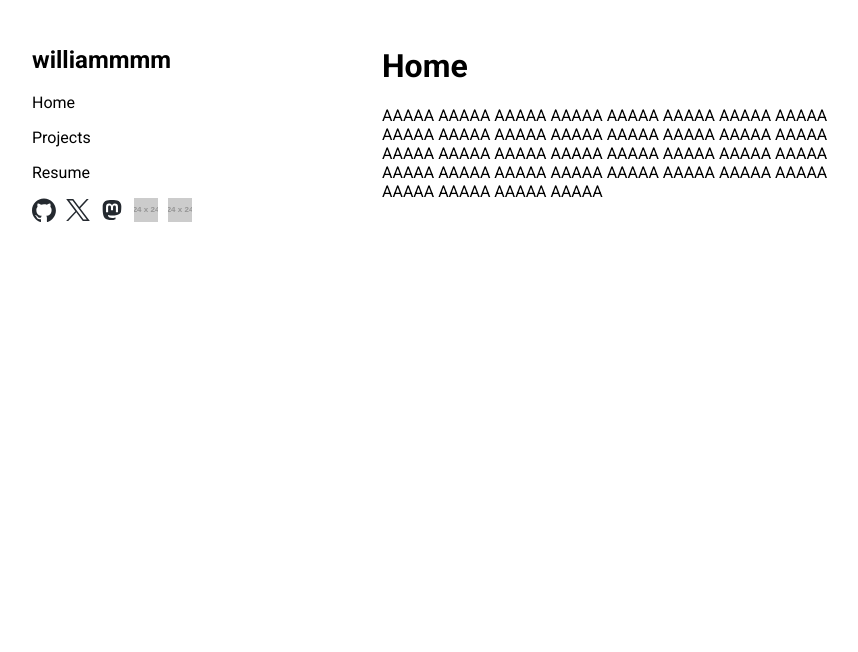
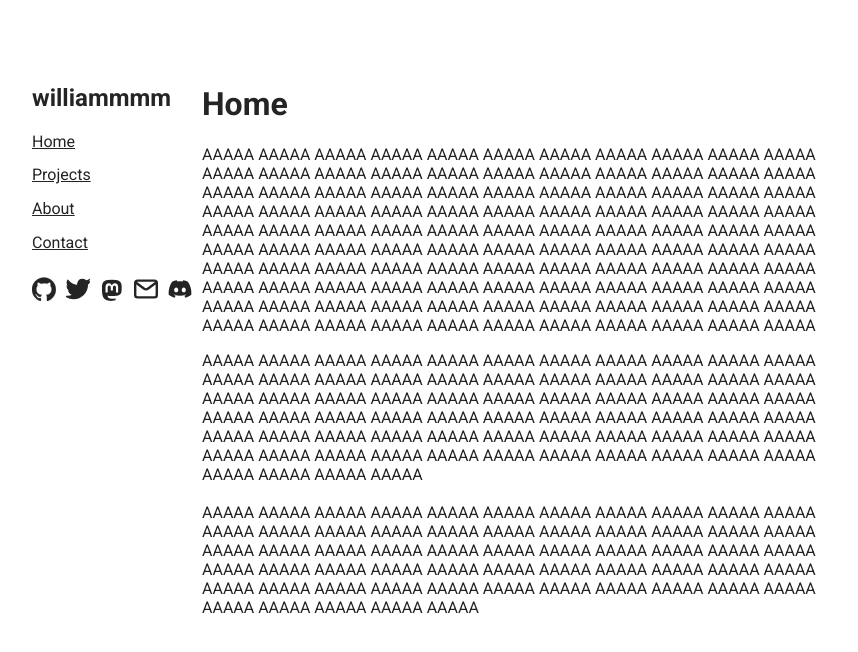
Before and after one commit to williamwith4ms/williammmm.xyz, a plain HTML site: page index.html in a window 1280 px wide. Shown: the whole page, without its empty margins (224-1082 px from the left). Drawn offline with Linux system fonts and the light colour scheme; placeholder pictures from the web are drawn by us.

Commit message:
added icons

```diff
--- a/index.html
+++ b/index.html
@@ -7,11 +7,23 @@
 	</head>
 	<body>
 		<div class="flex-container">
-			<div class="sidebar">
+			<div class="sidebar" class="flex-container">
 				<h2>williammmm</h2>
-				<p>Home</p>
-				<p>Projects</p>
-				<p>Resume</p>
+				<div class="nav">
+					<a href="/index.html" class="nav-link">
+						Home
+					</a>
+					<a href="/src/html/projects.htm" class="nav-link">
+						Projects
+					</a>
+					<a href="/about.html" class="nav-link">
+						About
+					</a>
+					<a href="/contact.html" class="nav-link">
+						Contact
+					</a>
+				</div>
+
 				<div class="social-bar">
 					<a
 						href="https://github.com/williamwith4ms"
@@ -19,8 +31,7 @@
 						class="social-icon"
 					>
 						<svg
-							width="24"
-							height="24"
+							class="icon-svg"
 							xmlns="http://www.w3.org/2000/svg"
 							viewBox="0 0 98 94"
 						>
@@ -28,7 +39,6 @@
 								fill-rule="evenodd"
 								clip-rule="evenodd"
 								d="M48.854 0C21.839 0 0 22 0 49.217c0 21.756 13.993 40.172 33.405 46.69 2.427.49 3.316-1.059 3.316-2.362 0-1.141-.08-5.052-.08-9.127-13.59 2.934-16.42-5.867-16.42-5.867-2.184-5.704-5.42-7.17-5.42-7.17-4.448-3.015.324-3.015.324-3.015 4.934.326 7.523 5.052 7.523 5.052 4.367 7.496 11.404 5.378 14.235 4.074.404-3.178 1.699-5.378 3.074-6.6-10.839-1.141-22.243-5.378-22.243-24.283 0-5.378 1.94-9.778 5.014-13.2-.485-1.222-2.184-6.275.486-13.038 0 0 4.125-1.304 13.426 5.052a46.97 46.97 0 0 1 12.214-1.63c4.125 0 8.33.571 12.213 1.63 9.302-6.356 13.427-5.052 13.427-5.052 2.67 6.763.97 11.816.485 13.038 3.155 3.422 5.015 7.822 5.015 13.2 0 18.905-11.404 23.06-22.324 24.283 1.78 1.548 3.316 4.481 3.316 9.126 0 6.6-.08 11.897-.08 13.526 0 1.304.89 2.853 3.316 2.364 19.412-6.52 33.405-24.935 33.405-46.691C97.707 22 75.788 0 48.854 0z"
-								fill="#24292f"
 							/>
 						</svg>
 					</a>
@@ -38,64 +48,32 @@
 						class="social-icon"
 					>
 						<svg
+							class="icon-svg"
+							viewBox="2 2 20 20"
+							fill="none"
+							xmlns="http://www.w3.org/2000/svg"
+						>
+							<path
+								d="M19.83 8.00001C19.83 8.17001 19.83 8.35001 19.83 8.52001C19.8393 10.0302 19.5487 11.5272 18.9751 12.9242C18.4014 14.3212 17.5562 15.5904 16.4883 16.6583C15.4204 17.7262 14.1512 18.5714 12.7542 19.1451C11.3572 19.7187 9.86017 20.0093 8.34999 20C6.15213 20.0064 3.9992 19.3779 2.14999 18.19C2.47999 18.19 2.78999 18.19 3.14999 18.19C4.96345 18.19 6.72433 17.5808 8.14999 16.46C7.30493 16.4524 6.48397 16.1774 5.80489 15.6744C5.12581 15.1714 4.62349 14.4662 4.36999 13.66C4.62464 13.7006 4.88213 13.7207 5.13999 13.72C5.49714 13.7174 5.85281 13.6738 6.19999 13.59C5.2965 13.4056 4.48448 12.9147 3.90135 12.2003C3.31822 11.486 2.99981 10.5921 2.99999 9.67001C3.55908 9.97841 4.18206 10.153 4.81999 10.18C4.25711 9.80767 3.79593 9.30089 3.47815 8.7055C3.16038 8.11011 2.99604 7.44489 2.99999 6.77001C3.00124 6.06749 3.18749 5.37769 3.53999 4.77001C4.55172 6.01766 5.81423 7.03889 7.24575 7.76757C8.67727 8.49625 10.2459 8.91613 11.85 9.00001C11.7865 8.69737 11.753 8.38922 11.75 8.08001C11.7239 7.25689 11.9526 6.44578 12.4047 5.75746C12.8569 5.06913 13.5104 4.53714 14.2762 4.23411C15.0419 3.93109 15.8826 3.87181 16.6833 4.06437C17.484 4.25693 18.2057 4.69195 18.75 5.31001C19.655 5.12822 20.5214 4.78981 21.31 4.31001C21.0088 5.24317 20.3754 6.0332 19.53 6.53001C20.3337 6.44316 21.1194 6.23408 21.86 5.91001C21.3116 6.71097 20.6361 7.41694 19.86 8.00001H19.83Z"
+							/>
+						</svg>
+					</a>
+					<a
+						class="social-icon"
+						href="https://mastodon.social/@williammmm"
+						target="_blank"
+					>
+						<svg
+							class="icon-svg"
+							viewBox="-10 -5 1034 1034"
 							xmlns="http://www.w3.org/2000/svg"
 							xmlns:xlink="http://www.w3.org/1999/xlink"
 							version="1.1"
-							width="24"
-							height="24"
-							viewBox="0 0 256 256"
-							xml:space="preserve"
-						>
-							<defs></defs>
-							<g
-								style="
-									stroke: none;
-									stroke-width: 0;
-									stroke-dasharray: none;
-									stroke-linecap: butt;
-									stroke-linejoin: miter;
-									stroke-miterlimit: 10;
-									fill: none;
-									fill-rule: nonzero;
-									opacity: 1;
-								"
-								transform="translate(1.4065934065934016 1.4065934065934016) scale(2.81 2.81)"
-							>
-								<path
-									d="M 0.219 2.882 l 34.748 46.461 L 0 87.118 h 7.87 l 30.614 -33.073 l 24.735 33.073 H 90 L 53.297 38.043 L 85.844 2.882 h -7.87 L 49.781 33.341 L 27.001 2.882 H 0.219 z M 11.793 8.679 h 12.303 L 78.425 81.32 H 66.122 L 11.793 8.679 z"
-									style="
-										stroke: none;
-										stroke-width: 1;
-										stroke-dasharray: none;
-										stroke-linecap: butt;
-										stroke-linejoin: miter;
-										stroke-miterlimit: 10;
-										fill: #24292f;
-										fill-rule: nonzero;
-										opacity: 1;
-									"
-									transform=" matrix(1 0 0 1 0 0) "
-									stroke-linecap="round"
-								/>
-							</g>
-						</svg>
-					</a>
-					<a
-						href="https://mastodon.social/@williammmm"
-						target="_blank"
-						class="social-icon"
-					>
-						<?xml version="1.0" encoding="utf-8"?>
-						<svg
-							fill="#24292f"
-							width="24"
-							height="24"
-							viewBox="0 0 24 24"
-							xmlns="http://www.w3.org/2000/svg"
-							xml:space="preserve"
 						>
 							<path
-								d="M21.327 8.566c0-4.339-2.843-5.61-2.843-5.61-1.433-.658-3.894-.935-6.451-.956h-.063c-2.557.021-5.016.298-6.45.956 0 0-2.843 1.272-2.843 5.61 0 .993-.019 2.181.012 3.441.103 4.243.778 8.425 4.701 9.463 1.809.479 3.362.579 4.612.51 2.268-.126 3.541-.809 3.541-.809l-.075-1.646s-1.621.511-3.441.449c-1.804-.062-3.707-.194-3.999-2.409a4.523 4.523 0 0 1-.04-.621s1.77.433 4.014.536c1.372.063 2.658-.08 3.965-.236 2.506-.299 4.688-1.843 4.962-3.254.434-2.223.398-5.424.398-5.424zm-3.353 5.59h-2.081V9.057c0-1.075-.452-1.62-1.357-1.62-1 0-1.501.647-1.501 1.927v2.791h-2.069V9.364c0-1.28-.501-1.927-1.502-1.927-.905 0-1.357.546-1.357 1.62v5.099H6.026V8.903c0-1.074.273-1.927.823-2.558.566-.631 1.307-.955 2.228-.955 1.065 0 1.872.409 2.405 1.228l.518.869.519-.869c.533-.819 1.34-1.228 2.405-1.228.92 0 1.662.324 2.228.955.549.631.822 1.484.822 2.558v5.253z"
+								d="M499 112q-93 1 -166 11q-81 11 -128 33l-14 8q-16 10 -32 25q-22 21 -38 47q-21 33 -32 73q-14 47 -14 103v37q0 77 1 119q3 113 18 188q19 95 62 154q50 67 134 89q109 29 210 24q46 -3 88 -12q30 -7 55 -17l19 -8l-4 -75l-22 6q-28 6 -57 10q-41 6 -78 4q-53 -1 -80 -7
+					 q-43 -8 -67 -30q-29 -25 -35 -72q-2 -14 -2 -29l25 6q31 6 65 10q48 7 93 9q42 2 92 -2q32 -2 88 -9t107 -30q49 -23 81.5 -54.5t38.5 -63.5q9 -45 13 -109q4 -46 5 -97v-41q0 -56 -14 -103q-11 -40 -32 -73q-16 -26 -38 -47q-15 -15 -32 -25q-12 -8 -14 -8
+					 q-46 -22 -127 -33q-74 -10 -166 -11h-3zM367 267q73 0 109 56l24 39l24 -39q36 -56 109 -56q63 0 101 43t38 117v239h-95v-232q0 -74 -61 -74q-69 0 -69 88v127h-94v-127q0 -88 -69 -88q-61 0 -61 74v232h-95v-239q0 -74 38 -117t101 -43z"
 							/>
 						</svg>
 					</a>
@@ -105,11 +83,30 @@
 							class="copy-button"
 							title="Copy email"
 						>
-							<img
-								src="https://placehold.co/24"
-								alt="Copy"
+							<svg
+								class="icon-svg"
+								viewBox="2 2 20 20"
+								xmlns="http://www.w3.org/2000/svg"
 								id="email-image"
-							/>
+							>
+								<path
+									fill="none"
+									d="M4 7.00005L10.2 11.65C11.2667 12.45 12.7333 12.45 13.8 11.65L20 7"
+									stroke-width="2"
+									stroke-linecap="round"
+									stroke-linejoin="round"
+								/>
+								<rect
+									fill="none"
+									x="3"
+									y="5"
+									width="18"
+									height="14"
+									rx="2"
+									stroke-width="2"
+									stroke-linecap="round"
+								/>
+							</svg>
 						</button>
 					</a>
 					<a class="social-icon">
@@ -118,11 +115,20 @@
 							class="copy-button"
 							title="Copy discord"
 						>
-							<img
-								src="https://placehold.co/24"
-								alt="Copy"
+							<svg
+								width="24"
+								height="24"
+								viewBox="2 2 20 20"
+								fill="none"
+								xmlns="http://www.w3.org/2000/svg"
 								id="discord-image"
-							/>
+								class="icon-svg"
+							>
+								<path
+									stroke="none"
+									d="M18.59 5.88997C17.36 5.31997 16.05 4.89997 14.67 4.65997C14.5 4.95997 14.3 5.36997 14.17 5.69997C12.71 5.47997 11.26 5.47997 9.83001 5.69997C9.69001 5.36997 9.49001 4.95997 9.32001 4.65997C7.94001 4.89997 6.63001 5.31997 5.40001 5.88997C2.92001 9.62997 2.25001 13.28 2.58001 16.87C4.23001 18.1 5.82001 18.84 7.39001 19.33C7.78001 18.8 8.12001 18.23 8.42001 17.64C7.85001 17.43 7.31001 17.16 6.80001 16.85C6.94001 16.75 7.07001 16.64 7.20001 16.54C10.33 18 13.72 18 16.81 16.54C16.94 16.65 17.07 16.75 17.21 16.85C16.7 17.16 16.15 17.42 15.59 17.64C15.89 18.23 16.23 18.8 16.62 19.33C18.19 18.84 19.79 18.1 21.43 16.87C21.82 12.7 20.76 9.08997 18.61 5.88997H18.59ZM8.84001 14.67C7.90001 14.67 7.13001 13.8 7.13001 12.73C7.13001 11.66 7.88001 10.79 8.84001 10.79C9.80001 10.79 10.56 11.66 10.55 12.73C10.55 13.79 9.80001 14.67 8.84001 14.67ZM15.15 14.67C14.21 14.67 13.44 13.8 13.44 12.73C13.44 11.66 14.19 10.79 15.15 10.79C16.11 10.79 16.87 11.66 16.86 12.73C16.86 13.79 16.11 14.67 15.15 14.67Z"
+								/>
+							</svg>
 						</button>
 					</a>
 				</div>
@@ -133,7 +139,31 @@
 					AAAAA AAAAA AAAAA AAAAA AAAAA AAAAA AAAAA AAAAA AAAAA AAAAA
 					AAAAA AAAAA AAAAA AAAAA AAAAA AAAAA AAAAA AAAAA AAAAA AAAAA
 					AAAAA AAAAA AAAAA AAAAA AAAAA AAAAA AAAAA AAAAA AAAAA AAAAA
-					AAAAA AAAAA AAAAA AAAAA AAAAA AAAAA
+					AAAAA AAAAA AAAAA AAAAA AAAAA AAAAA AAAAA AAAAA AAAAA AAAAA
+					AAAAA AAAAA AAAAA AAAAA AAAAA AAAAA AAAAA AAAAA AAAAA AAAAA
+					AAAAA AAAAA AAAAA AAAAA AAAAA AAAAA AAAAA AAAAA AAAAA AAAAA
+					AAAAA AAAAA AAAAA AAAAA AAAAA AAAAA AAAAA AAAAA AAAAA AAAAA
+					AAAAA AAAAA AAAAA AAAAA AAAAA AAAAA AAAAA AAAAA AAAAA AAAAA
+					AAAAA AAAAA AAAAA AAAAA AAAAA AAAAA AAAAA AAAAA AAAAA AAAAA
+					AAAAA AAAAA AAAAA AAAAA AAAAA AAAAA AAAAA AAAAA AAAAA AAAAA
+					AAAAA AAAAA AAAAA AAAAA AAAAA AAAAA AAAAA AAAAA AAAAA AAAAA
+				</p>
+				<p>
+					AAAAA AAAAA AAAAA AAAAA AAAAA AAAAA AAAAA AAAAA AAAAA AAAAA
+					AAAAA AAAAA AAAAA AAAAA AAAAA AAAAA AAAAA AAAAA AAAAA AAAAA
+					AAAAA AAAAA AAAAA AAAAA AAAAA AAAAA AAAAA AAAAA AAAAA AAAAA
+					AAAAA AAAAA AAAAA AAAAA AAAAA AAAAA AAAAA AAAAA AAAAA AAAAA
+					AAAAA AAAAA AAAAA AAAAA AAAAA AAAAA AAAAA AAAAA AAAAA AAAAA
+					AAAAA AAAAA AAAAA AAAAA AAAAA AAAAA AAAAA AAAAA AAAAA AAAAA
+					AAAAA AAAAA AAAAA AAAAA AAAAA AAAAA AAAAA AAAAA AAAAA AAAAA
+					<br />
+					<br />
+					AAAAA AAAAA AAAAA AAAAA AAAAA AAAAA AAAAA AAAAA AAAAA AAAAA
+					AAAAA AAAAA AAAAA AAAAA AAAAA AAAAA AAAAA AAAAA AAAAA AAAAA
+					AAAAA AAAAA AAAAA AAAAA AAAAA AAAAA AAAAA AAAAA AAAAA AAAAA
+					AAAAA AAAAA AAAAA AAAAA AAAAA AAAAA AAAAA AAAAA AAAAA AAAAA
+					AAAAA AAAAA AAAAA AAAAA AAAAA AAAAA AAAAA AAAAA AAAAA AAAAA
+					AAAAA AAAAA AAAAA AAAAA AAAAA AAAAA AAAAA AAAAA AAAAA AAAAA
 				</p>
 			</div>
 		</div>
--- a/src/css/style.css
+++ b/src/css/style.css
@@ -3,8 +3,7 @@
 * {
     font-family: 'Roboto', sans-serif;
     background-color: #FFF;
-    color: #000;
-
+    color: #242424;
 }
 
 .flex-container {
@@ -12,8 +11,16 @@
 }
 
 .sidebar {
-    flex: 0 0 350px;
+    flex: 0 0 20%;
     height: 100vh;
+}
+
+.nav {
+    display: flex;
+    height: 15%;
+    flex-direction: column;
+    justify-content: space-between;
+    margin-top: 5%;
 }
 
 .content {
@@ -24,12 +31,26 @@
 .social-bar {
     display: flex;
     flex-direction: row;
+    margin-top: 15%;
+    margin-bottom: 15%;
 }
 
 .social-icon {
     margin-right: 10px;
     height: 24px;
     width: 24px;
+}
+
+.icon-svg {
+    width:24px;
+    height:24px;
+    fill: #242424;
+    stroke: #242424;
+}
+
+.icon-svg:hover {
+    fill: #ADD8E6;
+    stroke: #ADD8E6;
 }
 
 .copy-button {
@@ -46,5 +67,5 @@
 body {
     margin-left: 20%;
     margin-right: 15%;
-    margin-top: 2%;
+    margin-top: 5%;
 }
```
Also changed, not shown: src/html/projects.htm (added, +2 -0 lines), src/js/home.js (+20 -10 lines), assets/images/tick.svg (added).
